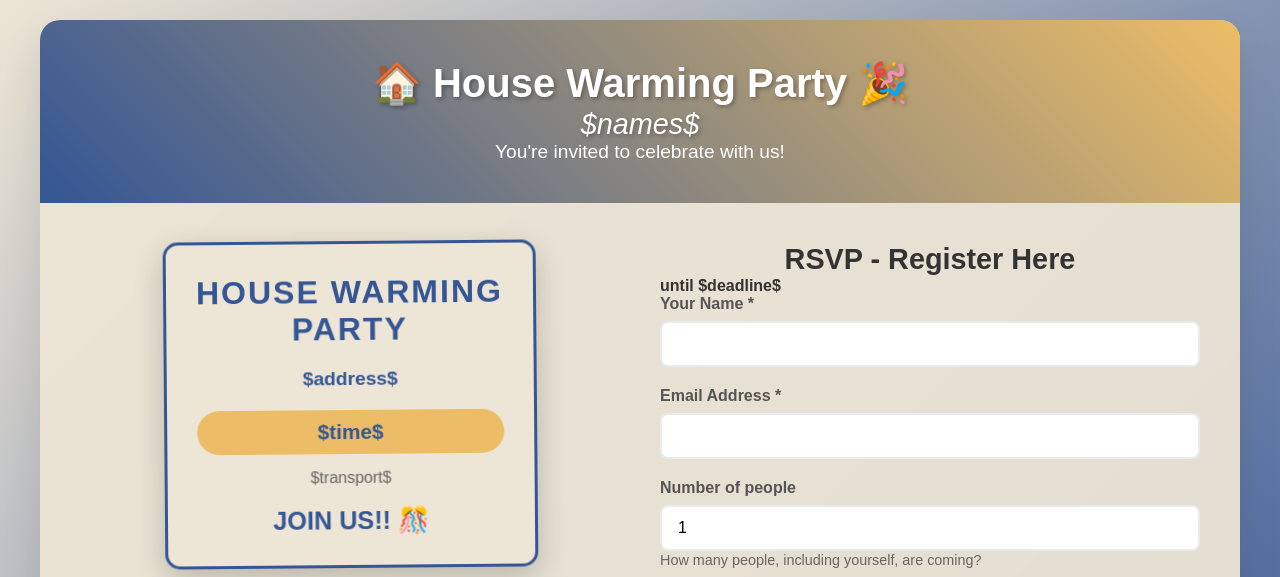
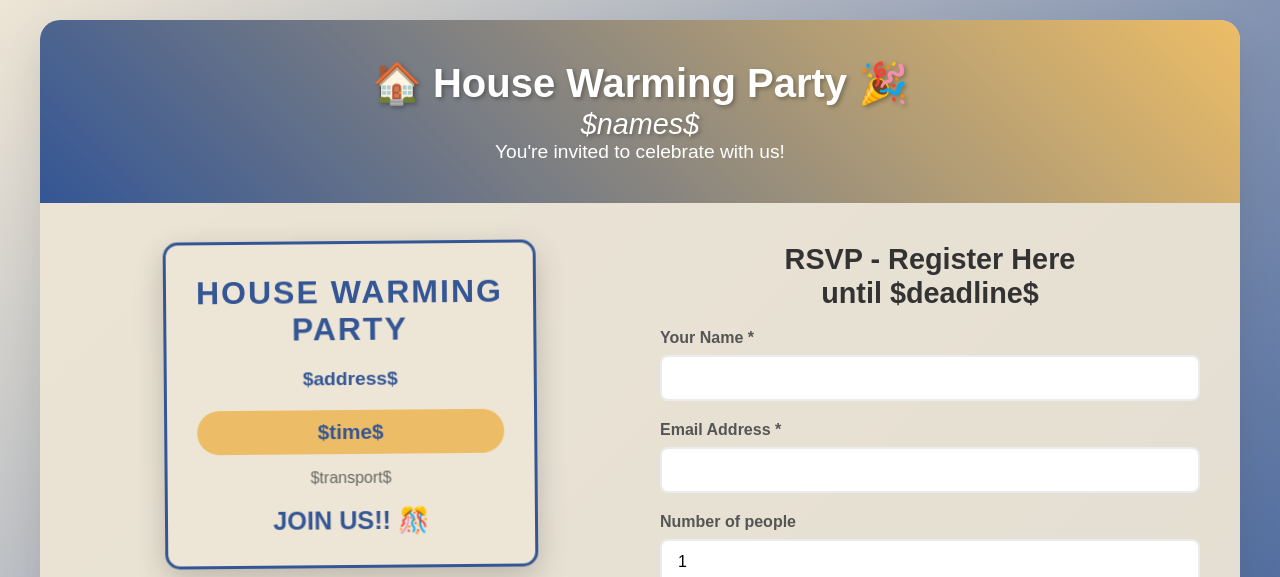
Before and after one commit to raulpenaguiao/housewarming_partyweb, a plain HTML site: page index.html in a window 1280 px wide. Shown: the top 577 px of the page. Drawn offline with Linux system fonts and the light colour scheme.

Commit message:
correct tag

```diff
--- a/index.html
+++ b/index.html
@@ -42,7 +42,7 @@
 
             <div class="registration-section">
                 <h2> RSVP - Register Here </h2>
-                <h2a>until $deadline$ </h2a> <br>
+                <h2>until $deadline$ </h2> <br>
 
                 <form id="registrationForm">
                     <div class="form-group">
```
